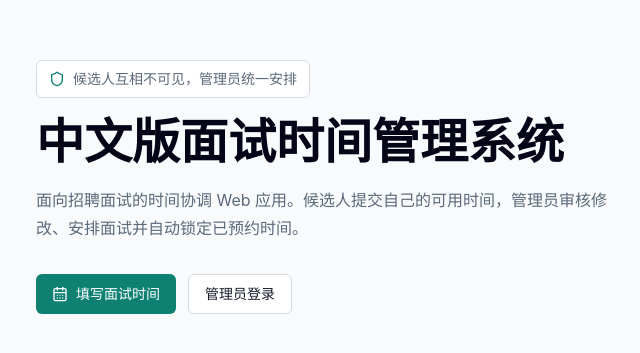
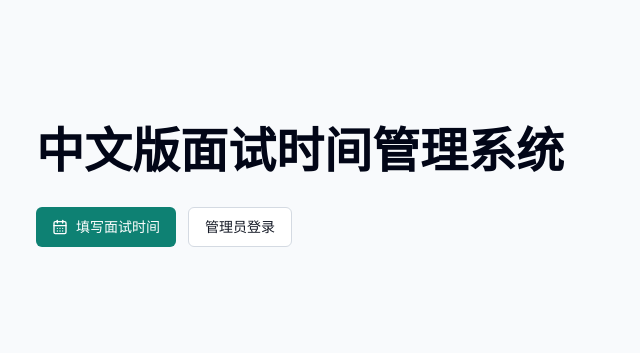
Before and after one commit to ze2phyrzhenyin/entretien2when, a Next.js app: page / in a window 1280 px wide. Shown: the part 213-566 px from the top of the page, without its empty margins (92-732 px from the left). Built offline with nearby package versions, Linux system fonts and the light colour scheme.

Commit message:
style: remove requested helper copy

```diff
--- a/scripts/db-seed-demo.ts
+++ b/scripts/db-seed-demo.ts
@@ -42,7 +42,7 @@ async function main() {
     data: {
       name: "P0 演示面试组",
       groupCode: generateGroupCode(),
-      publicDescription: "用于本地 UI 质检的演示面试组。候选人之间不可见。",
+      publicDescription: null,
       timezone: "Asia/Shanghai",
       status: InterviewGroupStatus.OPEN,
       slotDurationMinutes: 30,
--- a/src/app/candidate/[groupCode]/availability-form.tsx
+++ b/src/app/candidate/[groupCode]/availability-form.tsx
@@ -151,7 +151,7 @@ export function AvailabilityForm({
           id="candidateNote"
           name="candidateNote"
           defaultValue={defaultNote ?? ""}
-          placeholder="可填写时间偏好、面试方式限制等。该备注只对管理员可见。"
+          placeholder="可填写时间偏好、面试方式限制等。"
         />
       </div>
 
--- a/src/app/candidate/[groupCode]/page.tsx
+++ b/src/app/candidate/[groupCode]/page.tsx
@@ -1,5 +1,5 @@
 import Link from "next/link";
-import { CalendarCheck, Clock, ShieldCheck } from "lucide-react";
+import { CalendarCheck, Clock } from "lucide-react";
 import { AppointmentStatus, CandidateSubmissionStatus, GroupTimeSlotStatus } from "@prisma/client";
 import { Badge } from "@/components/ui/badge";
 import { Card } from "@/components/ui/card";
@@ -138,10 +138,6 @@ export default async function CandidateGroupPage({
     <main className="min-h-screen bg-slate-50 px-4 py-8">
       <div className="mx-auto max-w-4xl">
         <div className="mb-6">
-          <div className="mb-3 inline-flex items-center gap-2 rounded-md border border-teal-100 bg-teal-50 px-3 py-2 text-sm text-teal-900">
-            <ShieldCheck className="h-4 w-4" aria-hidden="true" />
-            你的信息不会展示给其他候选人
-          </div>
           <h1 className="text-3xl font-semibold">{group.name}</h1>
           {group.publicDescription ? (
             <p className="mt-3 max-w-2xl text-sm leading-6 text-muted-foreground">
@@ -249,9 +245,6 @@ export default async function CandidateGroupPage({
                 <h2 className="text-lg font-semibold">
                   {isModifyMode ? "申请修改可用时间" : "选择你的可用时间"}
                 </h2>
-                <p className="mt-1 text-sm text-muted-foreground">
-                  不可选时间不会展示真实原因。请选择你确认可以参加面试的时间。
-                </p>
                 {candidate?.activeSubmission && isModifyMode ? (
                   <div className="mt-4 rounded-md border border-border bg-slate-50 p-4">
                     <p className="text-sm font-medium">当前有效版本</p>
--- a/src/app/join/join-form.tsx
+++ b/src/app/join/join-form.tsx
@@ -65,7 +65,6 @@ export function JoinForm() {
             setError(null);
           }}
         />
-        <p className="mt-1 text-xs text-muted-foreground">支持粘贴有横杠或无横杠的编号。</p>
       </div>
 
       {error ? (
@@ -74,10 +73,6 @@ export function JoinForm() {
         </div>
       ) : null}
 
-      <div className="rounded-md border border-teal-100 bg-teal-50 px-3 py-3 text-sm leading-6 text-teal-900">
-        候选人之间完全互相不可见；不可选时间只会显示为不可选，不会暴露原因。
-      </div>
-
       <Button type="submit" className="w-full">
         进入时间选择
       </Button>
--- a/src/app/join/page.tsx
+++ b/src/app/join/page.tsx
@@ -12,9 +12,6 @@ export default function JoinPage() {
               <LockKeyhole className="h-5 w-5" aria-hidden="true" />
             </div>
             <h1 className="text-2xl font-semibold">填写面试时间</h1>
-            <p className="mt-2 text-sm leading-6 text-muted-foreground">
-              请输入招聘方提供的面试组编号。你的信息不会展示给其他候选人。
-            </p>
           </div>
 
           <JoinForm />
--- a/src/app/page.tsx
+++ b/src/app/page.tsx
@@ -1,22 +1,14 @@
 import Link from "next/link";
-import { CalendarDays, Shield } from "lucide-react";
+import { CalendarDays } from "lucide-react";
 
 export default function HomePage() {
   return (
     <main className="min-h-screen bg-slate-50 px-4 py-10">
       <div className="mx-auto flex min-h-[calc(100vh-5rem)] max-w-5xl flex-col justify-center">
         <div className="max-w-2xl">
-          <div className="mb-5 inline-flex items-center gap-2 rounded-md border border-border bg-white px-3 py-2 text-sm text-muted-foreground">
-            <Shield className="h-4 w-4 text-primary" aria-hidden="true" />
-            候选人互相不可见，管理员统一安排
-          </div>
           <h1 className="text-4xl font-semibold leading-tight text-slate-950 md:text-5xl">
             中文版面试时间管理系统
           </h1>
-          <p className="mt-5 max-w-xl text-base leading-7 text-muted-foreground">
-            面向招聘面试的时间协调 Web
-            应用。候选人提交自己的可用时间，管理员审核修改、安排面试并自动锁定已预约时间。
-          </p>
           <div className="mt-8 flex flex-col gap-3 sm:flex-row">
             <Link
               href="/join"
```
